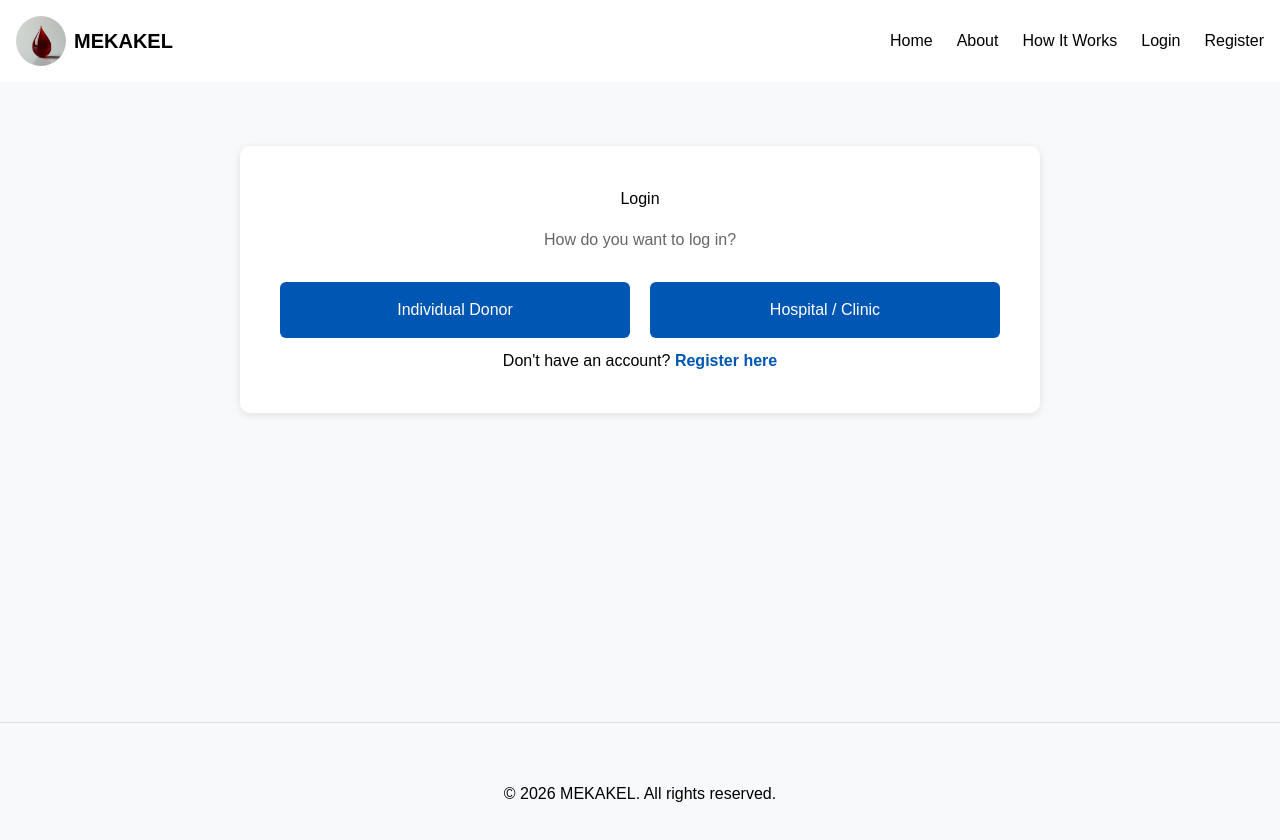
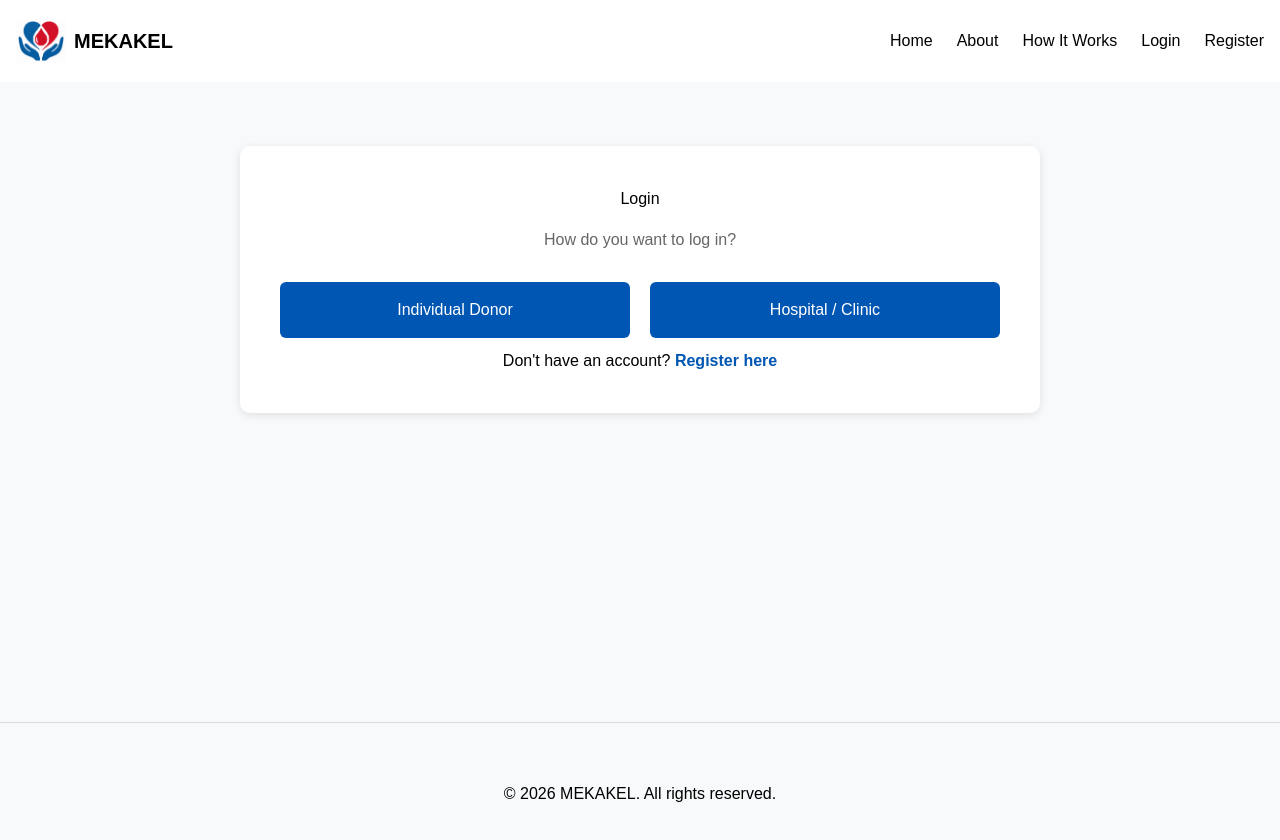
Before and after one commit to helena0904/mekakel, a React (Vite) app in the folder frontend/: page /login in a window 1280 px wide. Shown: the top 840 px of the page. Built offline with nearby package versions, Linux system fonts and the light colour scheme; no server answers.

Commit message:
Update home page actions and logo

```diff
--- a/frontend/src/components/navbar.tsx
+++ b/frontend/src/components/navbar.tsx
@@ -6,7 +6,7 @@ import {
 } from 'react-router-dom'
 import { useAuth } from '../hooks/useAuth'
 import { dashboardPathForUser } from '../utils/dashboard'
-import logo from '../assets/logo-placeholder.jpg'
+import logo from '../assets/logo.png'
 
 function Navbar() {
   const { user, token, logout } = useAuth()
--- a/frontend/src/index.css
+++ b/frontend/src/index.css
@@ -35,8 +35,8 @@ body {
 .logo {
     width: 50px;
     height: 50px;
-    border-radius: 50%;
-    object-fit: cover;
+    border-radius: 6px;
+    object-fit: contain;
 }
 
 .navigationlinks {
@@ -127,10 +127,6 @@ body {
 
 .hero-buttons button:hover {
     background-color: #004494;
-}
-
-.hero-buttons button:nth-child(2) {
-    background-color: #28a745;
 }
 
 
@@ -269,10 +265,6 @@ body {
 .call-to-action p {
     font-size: 18px;
     margin-bottom: 25px;
-}
-
-.call-to-action .hero-buttons {
-    justify-content: center;
 }
 
 
--- a/frontend/src/pages/home.tsx
+++ b/frontend/src/pages/home.tsx
@@ -12,7 +12,6 @@ function Home() {
  <p>  MEKAKEL connects hospitals, clinics, and verified volunteer donors to help find nearby blood resources when they are needed.</p>
 
  <div className="hero-buttons">
-  <Link to="/register"><button>Find Blood now</button></Link>
   <Link to="/login"><button>Become a Donor</button></Link>
   </div>
 </div>
@@ -137,13 +136,6 @@ function Home() {
 <section className="call-to-action">
 <h2>Help Make Blood Coordination Easier</h2>
  <p> Whether you are a donor or a healthcare facility, MEKAKEL helps connect the right people and resources when they are needed.</p>
-
-<div className="hero-buttons">
-
-<button>join as a donor</button>
-
-<button>Register Your Facility</button>
-</div>
 </section>
 </main>
 
```
Also changed, not shown: frontend/src/assets/logo-placeholder.jpg (deleted), frontend/src/assets/logo.png (added).
